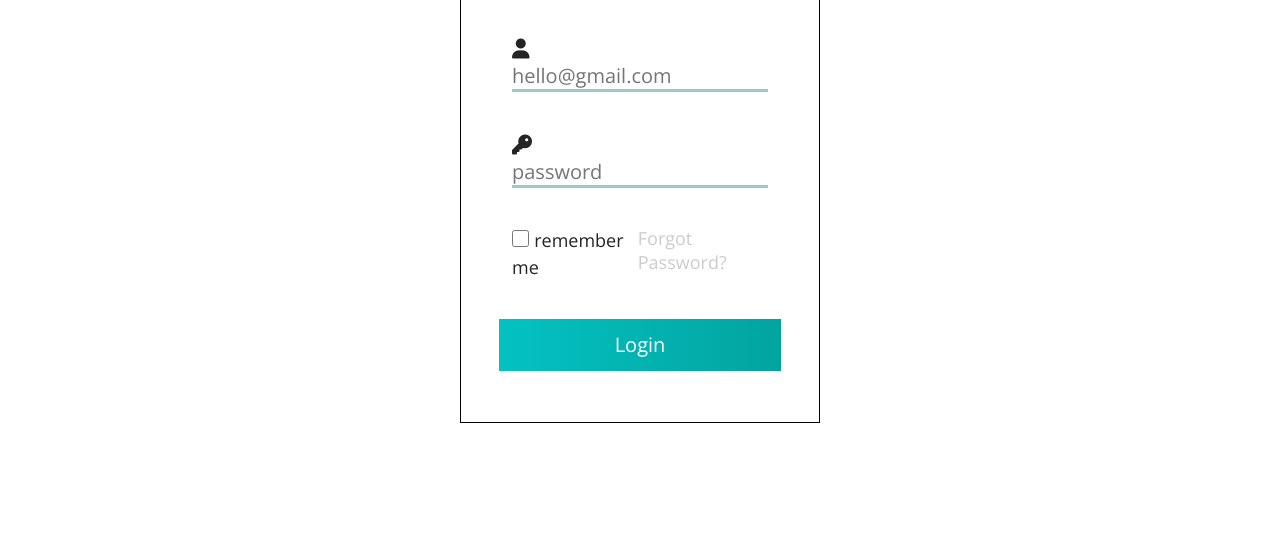
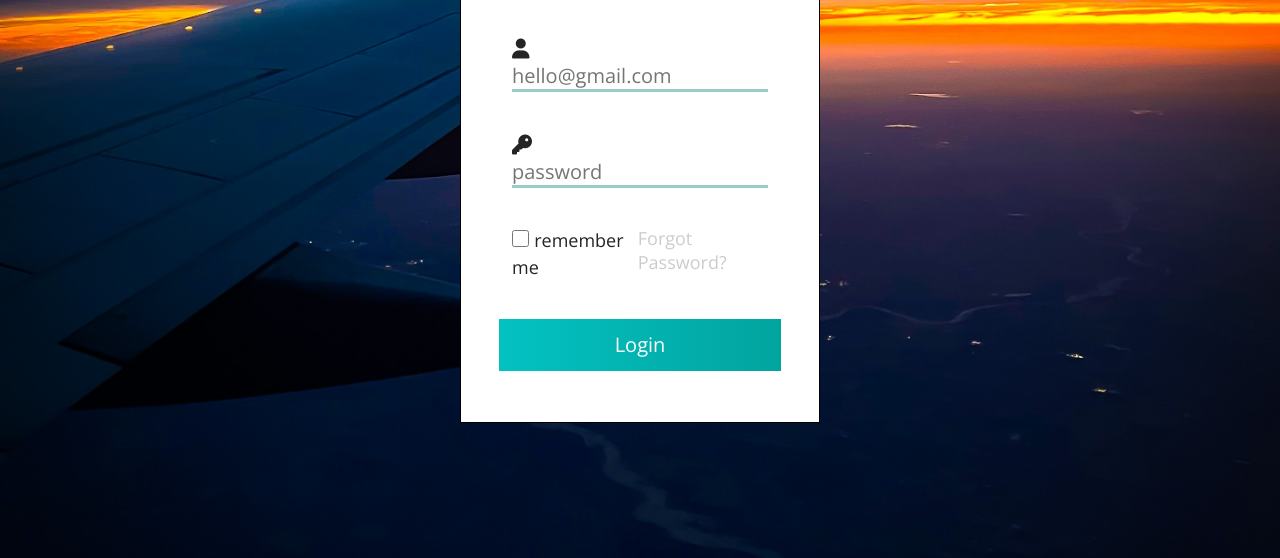
Before and after one commit to altexive/css-flexbox, a plain HTML site: page Index.html in a window 1280 px wide. Shown: the part 242-800 px from the top of the page. Drawn offline with nearby package versions, Linux system fonts and the light colour scheme.

Commit message:
final commit 06/04

```diff
--- a/Flexbox.css
+++ b/Flexbox.css
@@ -4,7 +4,6 @@
 
 * {
     font-family: 'open sans';
-    background-color: rgb(255, 255, 255);
     color:rgb(36, 36, 36);
     margin: 0px;
     padding: 0px;
@@ -18,6 +17,7 @@ Body{
     background-image: url("frankie-lopez-L6mH2DPYDQk-unsplash.jpg");
     background-position: center;
     min-height: 380px;
+    background-size: cover;
 }
 .main{
     display: flex;
@@ -28,6 +28,7 @@ Body{
 
 }
 
+
 .full_block {
     border: 1px  solid;
     border-color: black;
@@ -35,6 +36,7 @@ Body{
     padding: 4%;
     padding-top: 0px;
     margin-top: 5%;
+    background-color: white;
 }
 
 .full_block h2{
```
